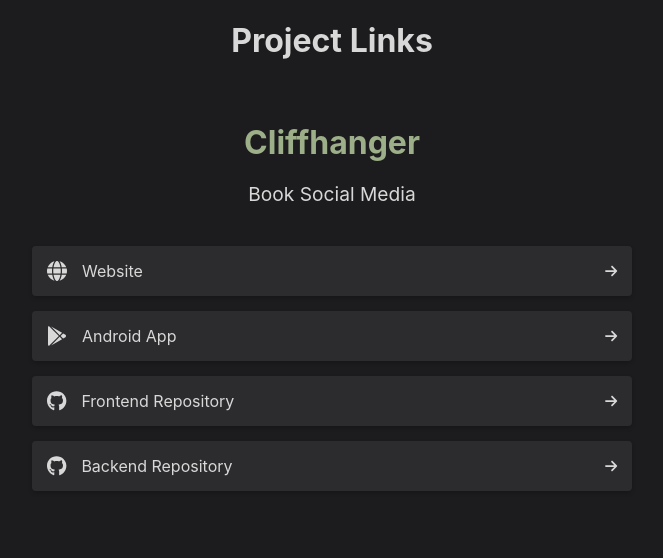
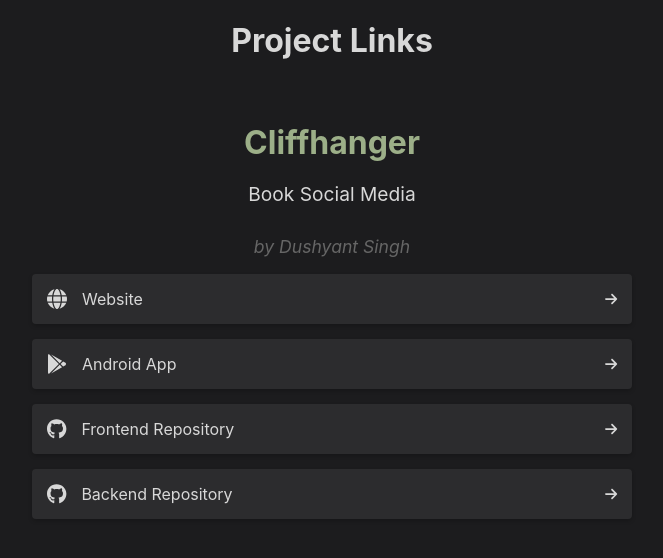
Before and after one commit to bobsingh149/Dushyant-Projects, a React (Create React App) app: page / in a window 1280 px wide. Shown: the top 558 px of the page, without its empty margins (308-971 px from the left). Built offline with nearby package versions, Linux system fonts and the light colour scheme.

Commit message:
add app icon and title

```diff
--- a/public/index.html
+++ b/public/index.html
@@ -2,14 +2,14 @@
 <html lang="en">
   <head>
     <meta charset="utf-8" />
-    <link rel="icon" href="%PUBLIC_URL%/favicon.ico" />
+    <link rel="icon" href="%PUBLIC_URL%/cliffhanger.jpg" />
     <meta name="viewport" content="width=device-width, initial-scale=1" />
     <meta name="theme-color" content="#000000" />
     <meta
       name="description"
-      content="Web site created using create-react-app"
+      content="Cliffhanger Links - Your Adventure Awaits"
     />
-    <link rel="apple-touch-icon" href="%PUBLIC_URL%/logo192.png" />
+    <link rel="apple-touch-icon" href="%PUBLIC_URL%/cliffhanger.jpg" />
     <!--
       manifest.json provides metadata used when your web app is installed on a
       user's mobile device or desktop. See https://developers.google.com/web/fundamentals/web-app-manifest/
@@ -24,7 +24,7 @@
       work correctly both with client-side routing and a non-root public URL.
       Learn how to configure a non-root public URL by running `npm run build`.
     -->
-    <title>React App</title>
+    <title>Cliffhanger Links</title>
   </head>
   <body>
     <noscript>You need to enable JavaScript to run this app.</noscript>
--- a/src/App.css
+++ b/src/App.css
@@ -96,3 +96,10 @@ body {
     transform: rotate(360deg);
   }
 }
+
+.author {
+  color: #666;
+  font-size: 1.1rem;
+  margin-top: -10px;
+  font-style: italic;
+}
--- a/src/App.js
+++ b/src/App.js
@@ -27,6 +27,7 @@ function App() {
         <div className="content">
           <h1 className="title">Cliffhanger</h1>
           <p className="subtitle">Book Social Media</p>
+          <p className="author">by Dushyant Singh</p>
 
           <div className="links-container">
             <LinkCard
```
